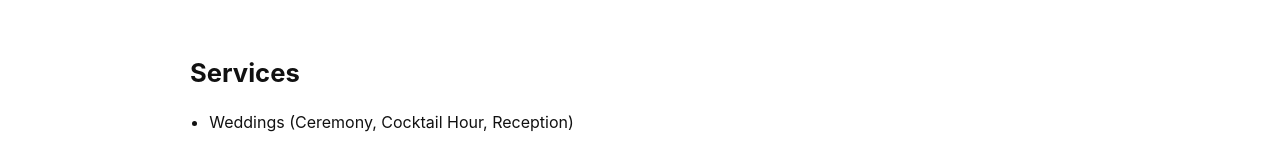
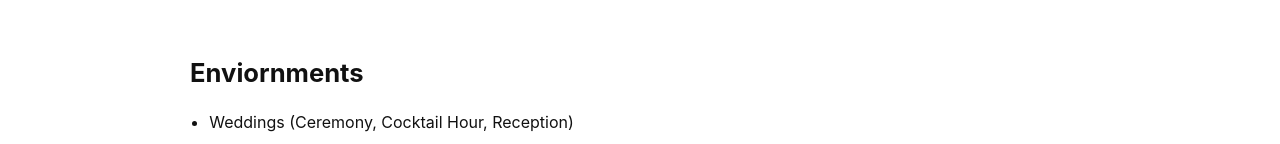
Before and after one commit to djberacuda111-lang/djberacuda111-lang.github.io, a plain HTML site: page index.html in a window 1280 px wide. Shown: the part 897-1041 px from the top of the page. Drawn offline with Linux system fonts and the light colour scheme.

Commit message:
Update index.html

```diff
--- a/index.html
+++ b/index.html
@@ -202,7 +202,7 @@
   </section>
 
   <section>
-    <h2>Services</h2>
+    <h2>Enviornments</h2>
     <ul>
       <li>Weddings (Ceremony, Cocktail Hour, Reception)</li>
       <li>Fashion Shows & Runway Events</li>
```
